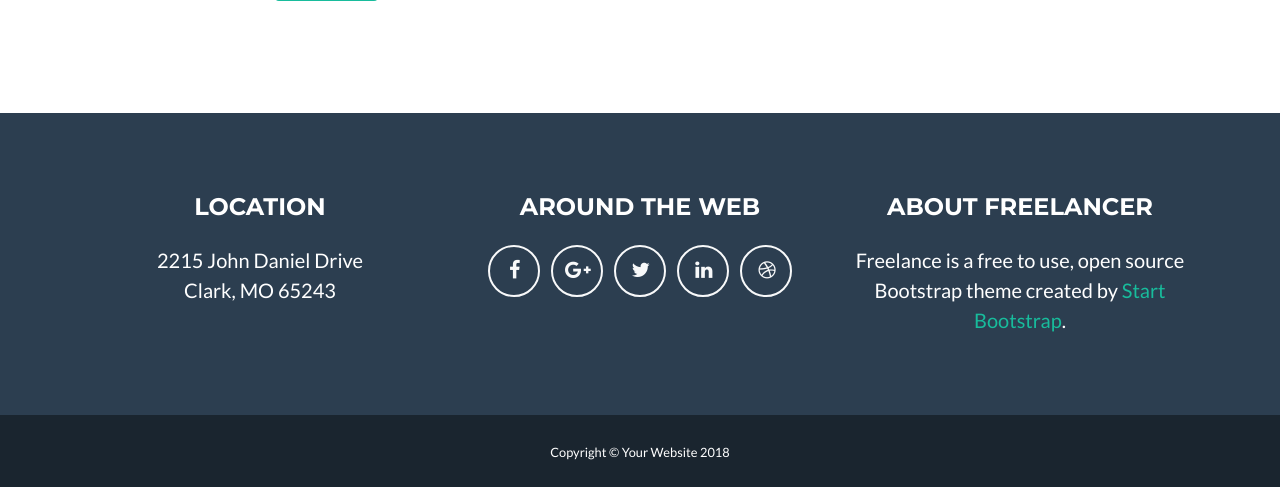
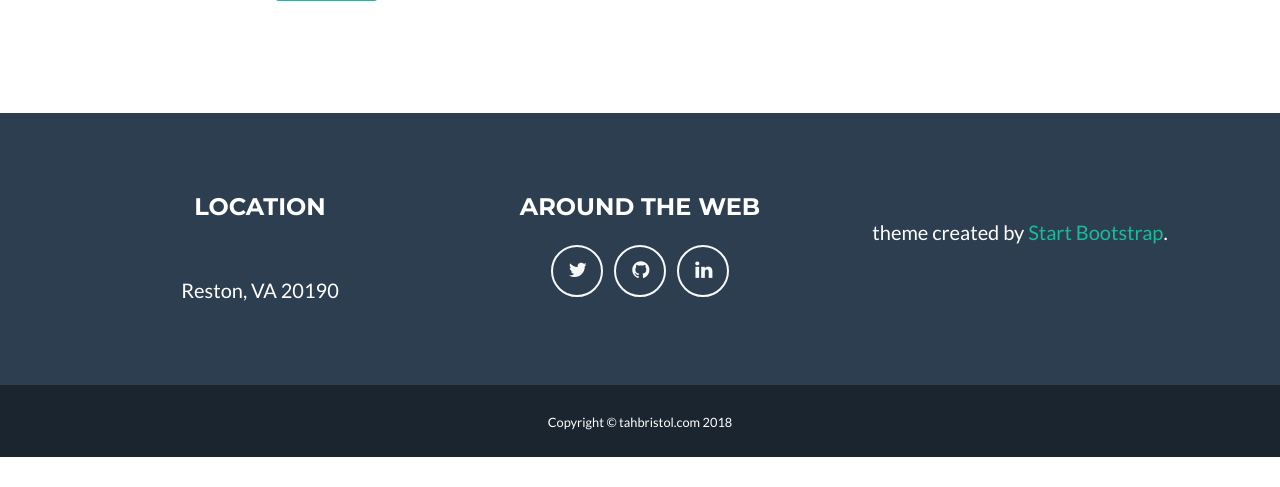
Before and after one commit to tahbristol/portfolio18, a Flask app: page / in a window 1280 px wide. Shown: the part 3170-3657 px from the top of the page. After the commit the page ends 3627 px from the top, so only its background shows below. Run offline with Flask 2, Linux system fonts and the light colour scheme; some libraries are stand-ins or nearby versions.

Commit message:
around the web

```diff
--- a/portfolio/static/main.css
+++ b/portfolio/static/main.css
@@ -14,3 +14,7 @@ ul {
 	margin: 0px;
 	padding: 0px;
 }
+
+img {
+	border: 1px solid lightgrey;
+}
--- a/portfolio/templates/index.html
+++ b/portfolio/templates/index.html
@@ -228,42 +228,47 @@
         <div class="row">
           <div class="col-md-4 mb-5 mb-lg-0">
             <h4 class="text-uppercase mb-4">Location</h4>
-            <p class="lead mb-0">2215 John Daniel Drive
-              <br>Clark, MO 65243</p>
+            <p class="lead mb-0">
+              <br>Reston, VA 20190</p>
           </div>
           <div class="col-md-4 mb-5 mb-lg-0">
             <h4 class="text-uppercase mb-4">Around the Web</h4>
             <ul class="list-inline mb-0">
-              <li class="list-inline-item">
+              <!--<li class="list-inline-item">
                 <a class="btn btn-outline-light btn-social text-center rounded-circle" href="#">
                   <i class="fa fa-fw fa-facebook"></i>
                 </a>
-              </li>
-              <li class="list-inline-item">
+              </li>-->
+             <!-- <li class="list-inline-item">
                 <a class="btn btn-outline-light btn-social text-center rounded-circle" href="#">
                   <i class="fa fa-fw fa-google-plus"></i>
                 </a>
-              </li>
+              </li>-->
               <li class="list-inline-item">
-                <a class="btn btn-outline-light btn-social text-center rounded-circle" href="#">
+                <a class="btn btn-outline-light btn-social text-center rounded-circle" href="https://twitter.com/tahbristol" target="_blank">
                   <i class="fa fa-fw fa-twitter"></i>
                 </a>
               </li>
+							<li class="list-inline-item">
+                <a class="btn btn-outline-light btn-social text-center rounded-circle" href="https://github.com/tahbristol" target="_blank">
+                  <i class="fa fa-fw fa-github"></i>
+                </a>
+              </li>
               <li class="list-inline-item">
-                <a class="btn btn-outline-light btn-social text-center rounded-circle" href="#">
+                <a class="btn btn-outline-light btn-social text-center rounded-circle" href="https://www.linkedin.com/in/tahbristol/" target="_blank">
                   <i class="fa fa-fw fa-linkedin"></i>
                 </a>
               </li>
-              <li class="list-inline-item">
+              <!--<li class="list-inline-item">
                 <a class="btn btn-outline-light btn-social text-center rounded-circle" href="#">
                   <i class="fa fa-fw fa-dribbble"></i>
                 </a>
-              </li>
+              </li>-->
             </ul>
           </div>
           <div class="col-md-4">
-            <h4 class="text-uppercase mb-4">About Freelancer</h4>
-            <p class="lead mb-0">Freelance is a free to use, open source Bootstrap theme created by
+            <h4 class="text-uppercase mb-4"></h4>
+            <p class="lead mb-0">theme created by
               <a href="http://startbootstrap.com">Start Bootstrap</a>.</p>
           </div>
         </div>
@@ -272,7 +277,7 @@
 
     <div class="copyright py-4 text-center text-white">
       <div class="container">
-        <small>Copyright &copy; Your Website 2018</small>
+        <small>Copyright &copy; tahbristol.com 2018</small>
       </div>
     </div>
 
```
